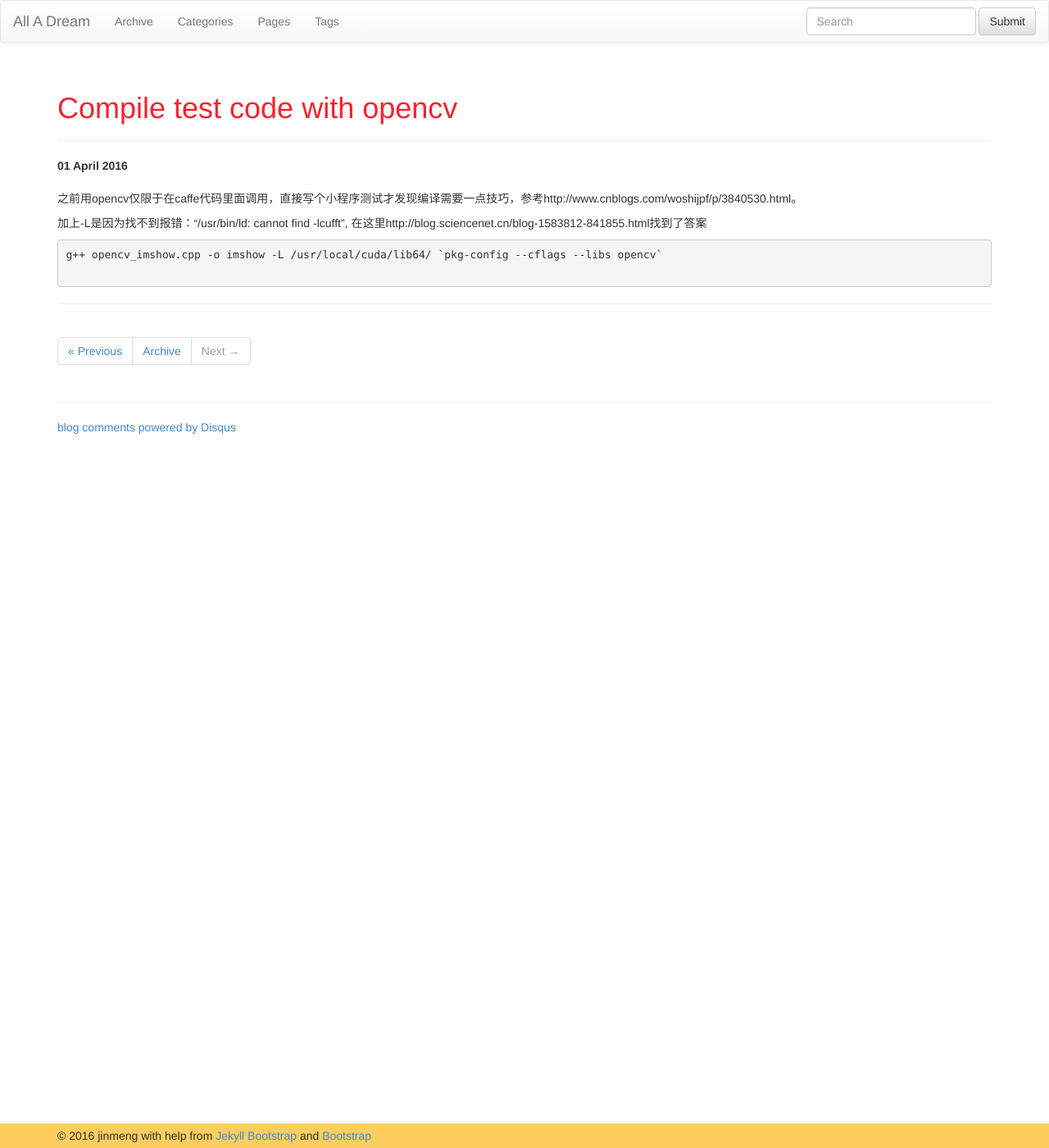
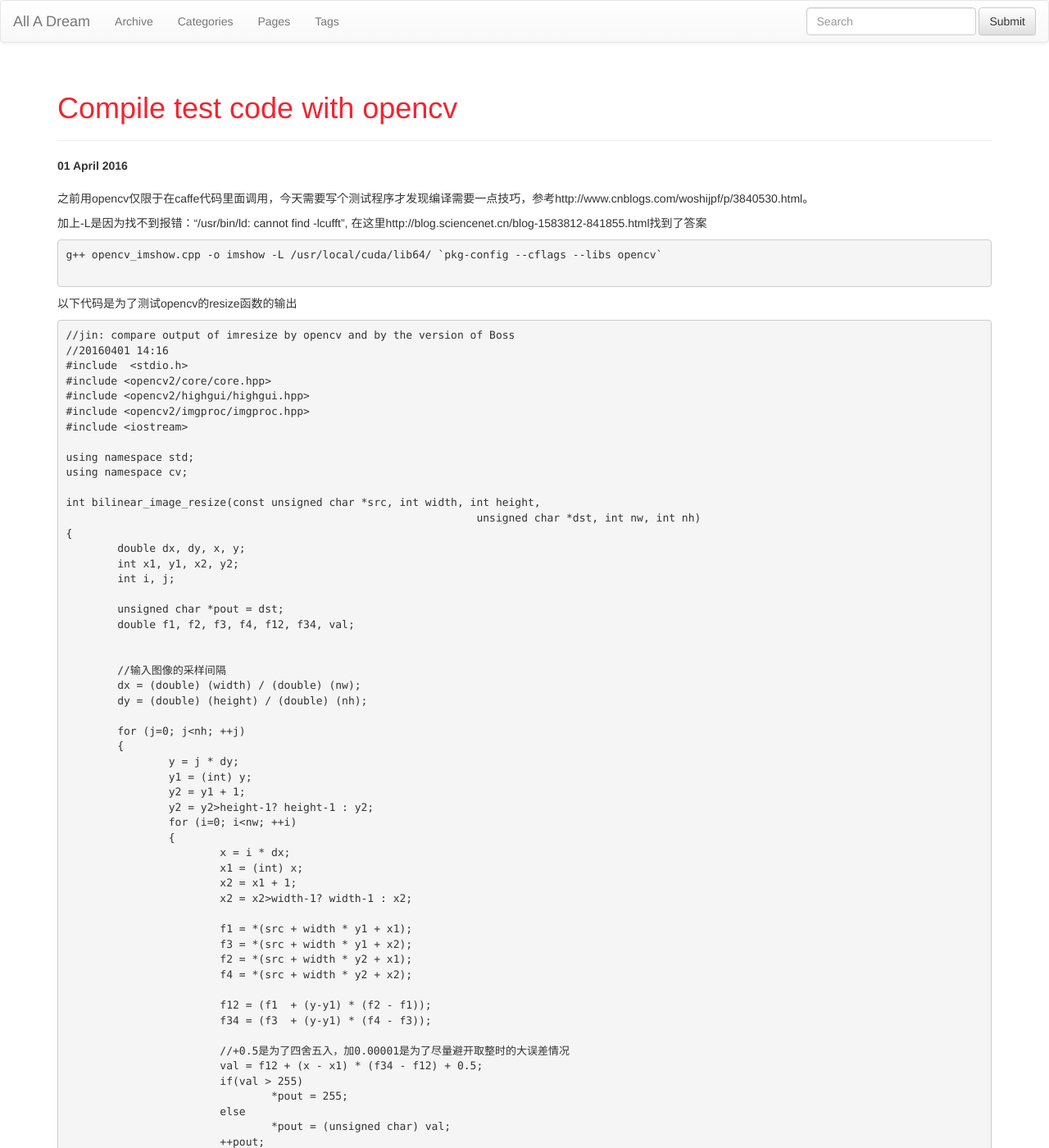
Before and after one commit to jinmeng/jinmeng.github.io, a Jekyll site: the page built from _posts/2016-4-1-complie-test-code-with-opencv.md, in a window 1280 px wide and 1400 px high. Shown: the whole window at 82% size. Built offline with Jekyll 4.4.1, drawn with Linux system fonts in a browser that asks for light colours; nearby versions of some CDN libraries; comment, search, counter and statistics services are not loaded; some of the changed text lies outside the part shown.

Commit message:
update notes of compling test code with opencv.md

````diff
--- a/_posts/2016-4-1-complie-test-code-with-opencv.md
+++ b/_posts/2016-4-1-complie-test-code-with-opencv.md
@@ -3,7 +3,7 @@ layout: post
 title: Compile test code with opencv
 ---
 
-之前用opencv仅限于在caffe代码里面调用，直接写个小程序测试才发现编译需要一点技巧，参考http://www.cnblogs.com/woshijpf/p/3840530.html。
+之前用opencv仅限于在caffe代码里面调用，今天需要写个测试程序才发现编译需要一点技巧，参考http://www.cnblogs.com/woshijpf/p/3840530.html。
 
 加上-L是因为找不到报错：“/usr/bin/ld: cannot find -lcufft”, 在这里http://blog.sciencenet.cn/blog-1583812-841855.html找到了答案
 
@@ -11,3 +11,113 @@ title: Compile test code with opencv
 g++ opencv_imshow.cpp -o imshow -L /usr/local/cuda/lib64/ `pkg-config --cflags --libs opencv`
 
 ```
+
+以下代码是为了测试opencv的resize函数的输出
+
+```
+//jin: compare output of imresize by opencv and by the version of Boss
+//20160401 14:16
+#include  <stdio.h>
+#include <opencv2/core/core.hpp>
+#include <opencv2/highgui/highgui.hpp>
+#include <opencv2/imgproc/imgproc.hpp>
+#include <iostream>
+
+using namespace std;
+using namespace cv;
+
+int bilinear_image_resize(const unsigned char *src, int width, int height,
+								unsigned char *dst, int nw, int nh)
+{
+	double dx, dy, x, y;
+	int x1, y1, x2, y2;
+	int i, j;
+
+	unsigned char *pout = dst;
+	double f1, f2, f3, f4, f12, f34, val;
+
+
+	//输入图像的采样间隔
+	dx = (double) (width) / (double) (nw);
+	dy = (double) (height) / (double) (nh);
+
+	for (j=0; j<nh; ++j)
+	{
+		y = j * dy;
+		y1 = (int) y;
+		y2 = y1 + 1;
+		y2 = y2>height-1? height-1 : y2;
+		for (i=0; i<nw; ++i)
+		{
+			x = i * dx;
+			x1 = (int) x;
+			x2 = x1 + 1;
+			x2 = x2>width-1? width-1 : x2;
+
+			f1 = *(src + width * y1 + x1);
+			f3 = *(src + width * y1 + x2);
+			f2 = *(src + width * y2 + x1);
+			f4 = *(src + width * y2 + x2);
+
+			f12 = (f1  + (y-y1) * (f2 - f1));
+			f34 = (f3  + (y-y1) * (f4 - f3));
+
+			//+0.5是为了四舍五入，加0.00001是为了尽量避开取整时的大误差情况
+			val = f12 + (x - x1) * (f34 - f12) + 0.5;
+			if(val > 255)
+				*pout = 255;
+			else
+				*pout = (unsigned char) val;
+			++pout;
+		}
+	}
+
+	return 0;
+}
+
+int main( int argc, char** argv )
+{
+
+//0 read an image
+char *imageName = "48220154_3.bmp";
+
+ Mat image;
+ image = imread( imageName, CV_LOAD_IMAGE_GRAYSCALE);
+
+ if( !image.data )
+ {
+   printf( " No image data \n " );
+   return -1;
+ }
+
+//1 resize it using cv::imresize
+cv::Mat mat;
+
+cv::resize(image, mat, Size(12, 12), INTER_LINEAR);
+
+printf("print output of cv::resize:\n");
+std::cout << mat << std::endl;
+
+// cv::cvtColor( image, gray_image,  COLOR_RGB2GRAY );
+// imwrite( "../../images/Gray_Image.jpg", gray_image );
+
+//2 resize it using bilinear_image_resize
+unsigned char *dst2 = (unsigned char*) malloc(12*12*sizeof(unsigned char));
+if(!dst2){
+    printf("malloc failed\n");
+    return -1;
+}
+
+int wd = image.cols,  ht =image.rows;
+bilinear_image_resize(image.data, wd, ht, dst2, 12, 12);
+//jin: this is a WRONG way to construct a Mat// OKay now, no need to set the 5th argument step
+Mat mat2(12, 12, CV_8UC1, dst2);
+
+//print dst2
+printf("print output of bilinear_image_resize:\n");
+std::cout << mat2 << std::endl;
+
+
+ return 0;
+}
+```
````
